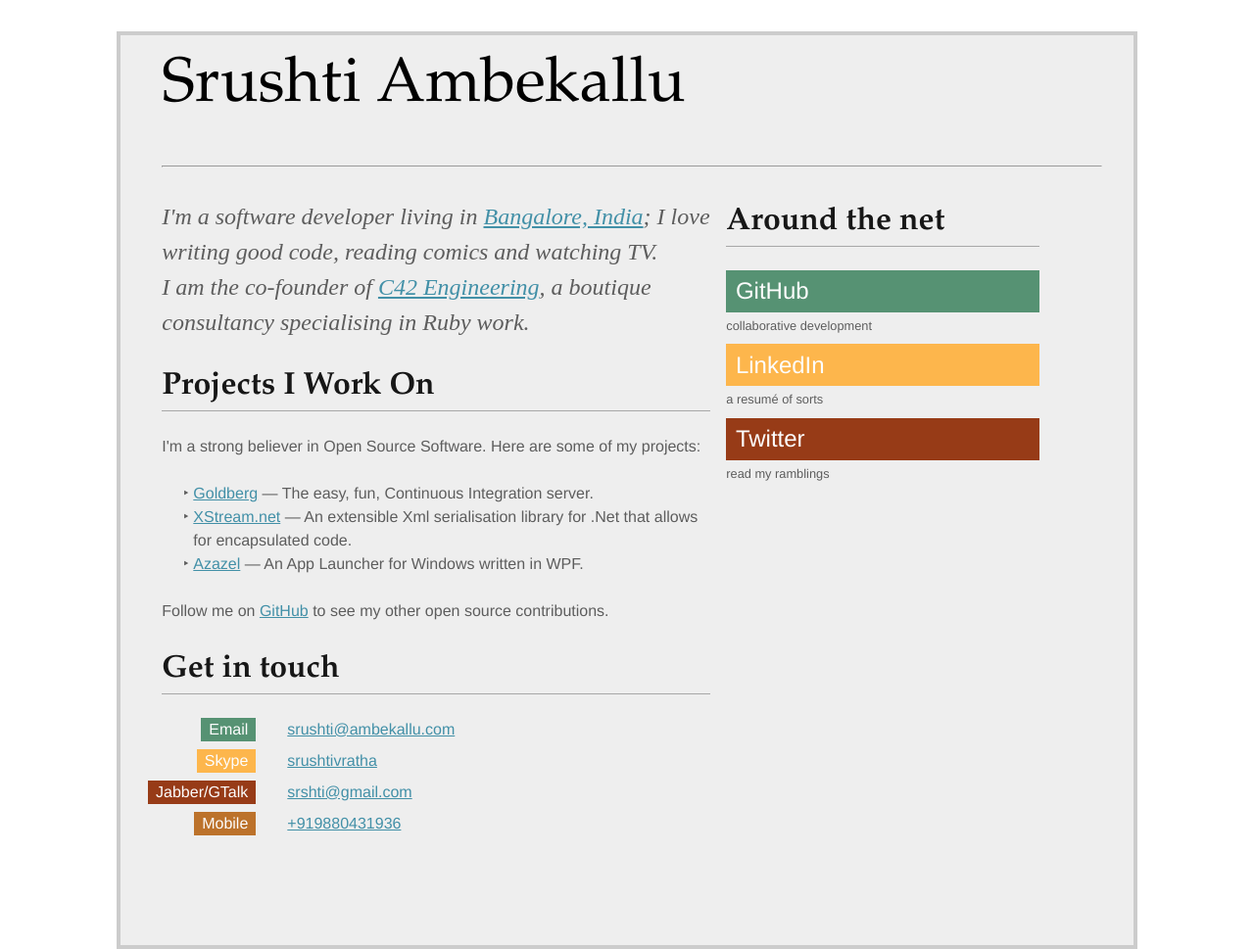
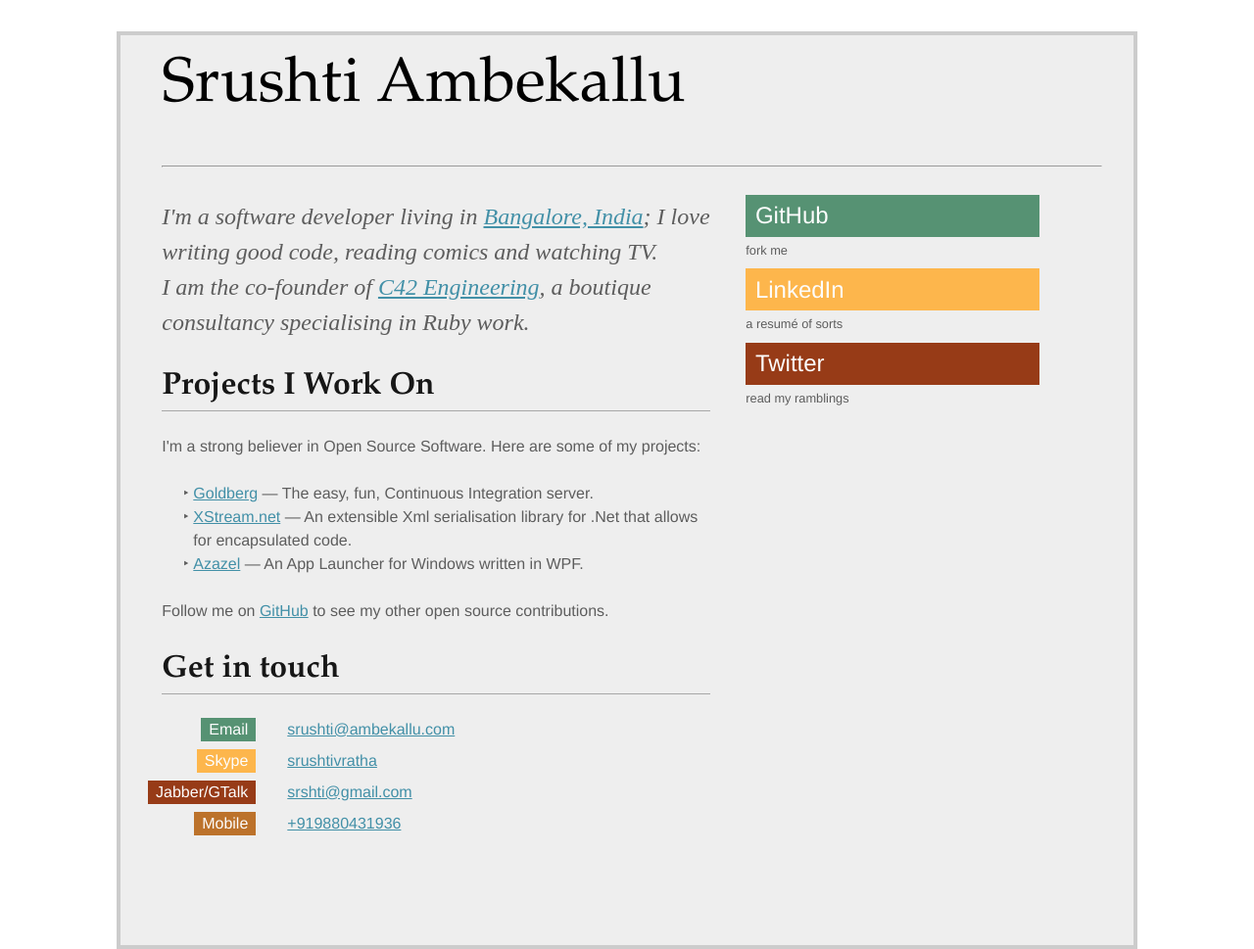
Before and after one commit to srushti/srushti.net, a plain HTML site: page srushti.html in a window 1280 px wide. Shown: the whole page at 98% size. Drawn offline with Linux system fonts and the light colour scheme.

```diff
--- a/srushti.html
+++ b/srushti.html
@@ -54,9 +54,9 @@
 
       <div id="secondary">
       <div id="around-the-net" class="section">
-        <h2>Around the net</h2>
+        <!--<h2>Around the net</h2>-->
         <ul class="clear">
-          <li><a class="github" href="http://github.com/srushti"><em>GitHub</em></a><span>collaborative development</span></li>
+          <li><a class="github" href="http://github.com/srushti"><em>GitHub</em></a><span>fork me</span></li>
           <li><a class="linkedin" href="http://www.linkedin.com/in/srshti"><em>LinkedIn</em></a><span>a resumé of sorts</span></li>
           <li><a class="twitter" href="http://twitter.com/srshti"><em>Twitter</em></a><span>read my ramblings</span></li>
           <!--<li><a class="wwr" href="http://workingwithrails.com/person/18361"><em>WorkingWithRails</em></a> <span>that's what I do</span></li>-->
--- a/stylesheets/main.css
+++ b/stylesheets/main.css
@@ -61,14 +61,21 @@
   margin: 1.5em 1em 1.5em 0;
   opacity: 0.9;
 }
+#around-the-net{
+  margin-top: 20px;
+  margin-left: 20px;
+}
 .section h2 {
   width: auto;
   height: auto;
   background: none;
-  border-bottom: 1px solid #a0a0a0;
+  border-bottom: 1px solid #A0A0A0;
   font: bold 2em/1.5 "Palatino Linotype", Georgia, serif;
   margin-bottom: .75em;
   color: #000;
+}
+.section h3 {
+  border-bottom: 1px solid #A0A0A0;
 }
 
 /*
```
